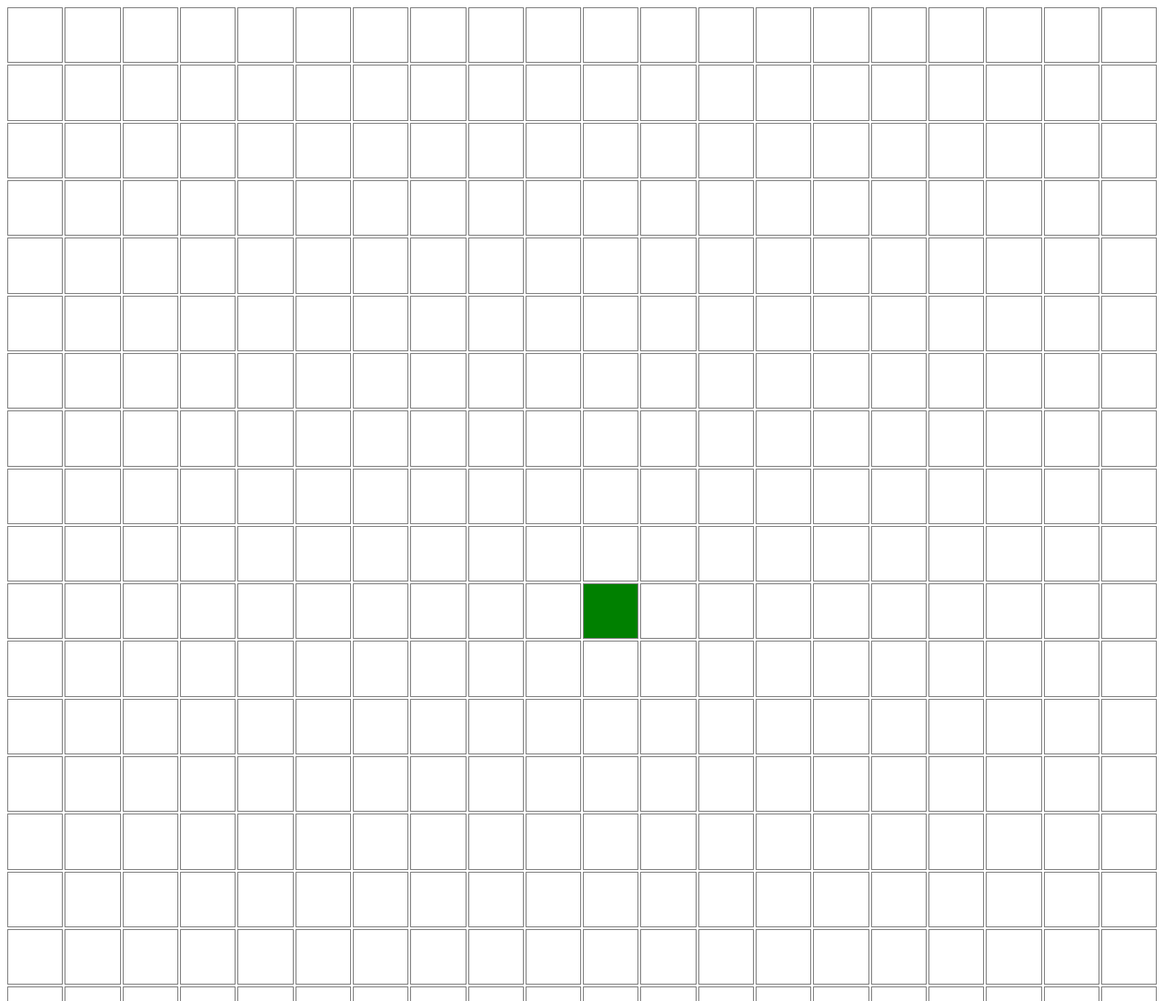
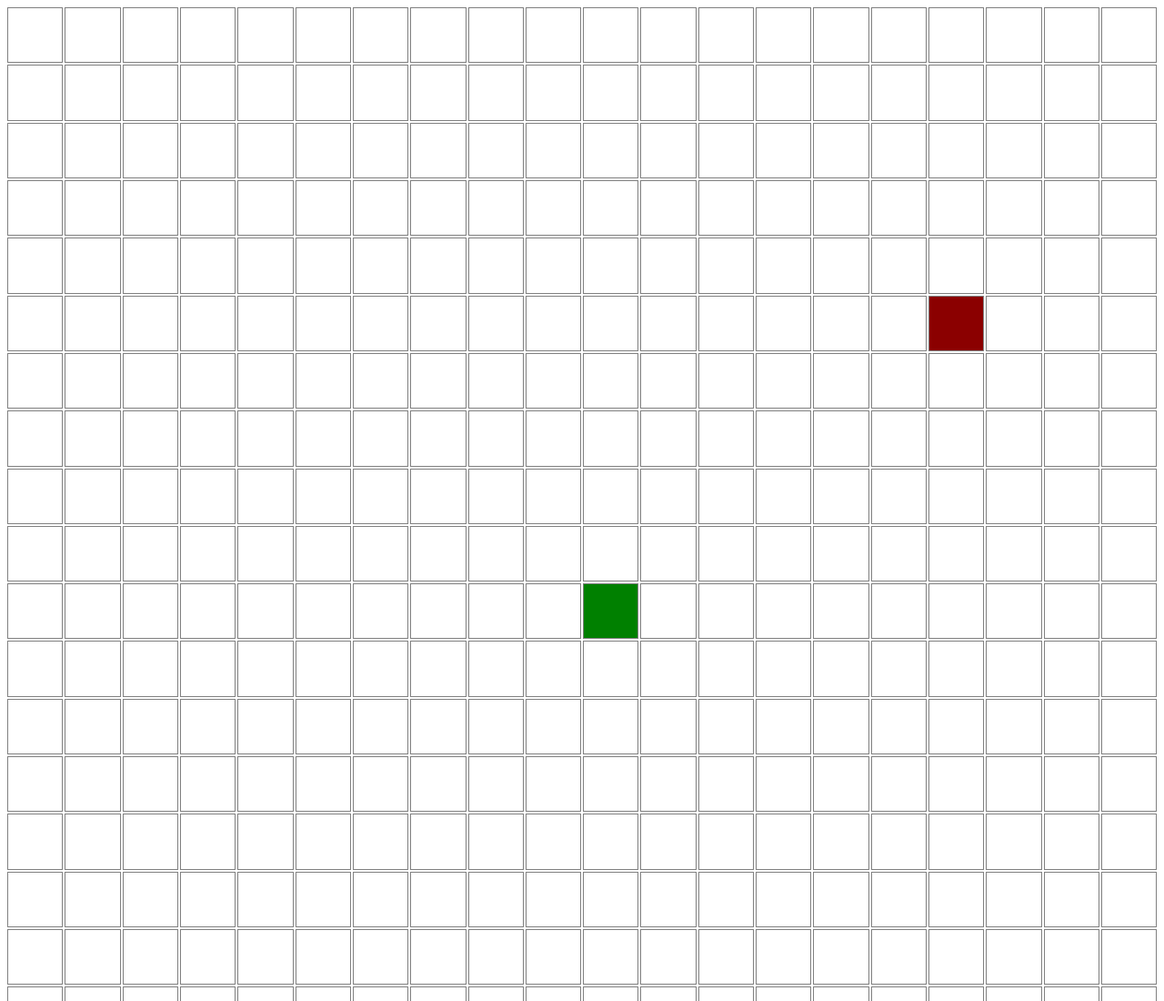
Before and after one commit to orangevolon/kleine-sachen, a website: page snake/index.html in a window 1280 px wide. Shown: the top 1100 px of the page at 91% size. Drawn offline with Linux system fonts and the light colour scheme.

Commit message:
Add food spawning

```diff
--- a/snake/index.css
+++ b/snake/index.css
@@ -22,3 +22,7 @@ body {
 .snake-cell {
   background-color: green;
 }
+
+.food {
+    background-color: darkred;
+}
--- a/snake/index.js
+++ b/snake/index.js
@@ -1,5 +1,12 @@
 const GRID_SIDE = 20;
 const SPEED_MOVE_PER_SECOND = 2;
+
+const oppositeDirections = {
+  up: "down",
+  right: "left",
+  down: "up",
+  left: "right",
+};
 
 const keyDirMap = {
   ArrowUp: "up",
@@ -32,33 +39,70 @@ function createSnake({
   initialDirection = "right",
   onProgress,
   onFail,
+  onFoodSpawn,
 }) {
   let direction = initialDirection;
+  let foodPosition;
+
   const initialHeadIdx = Math.floor(gridSize ** 2 / 2);
   const positions = [initialHeadIdx];
 
+  // Private methods
+  function spawnNewFood() {
+    const oldPosition = foodPosition;
+    const maxPosition = gridSize ** 2 - 1;
+
+    do foodPosition = Math.round(Math.random() * maxPosition);
+    while (isOnSnakeBody(foodPosition));
+
+    onFoodSpawn?.({
+      position: foodPosition,
+      oldPosition,
+    });
+  }
+
+  function isOnSnakeBody(position) {
+    return positions.includes(position);
+  }
+
+  function isOnEdge(position) {
+    if (position % gridSize === gridSize - 1) return "right-edge";
+    if (position % gridSize === 0) return "left-edge";
+    if (position < gridSize) return "top-edge";
+    if (position > (gridSize - 1) * gridSize) return "bottom-edge";
+    return false;
+  }
+
   function getNext(head, direction) {
     switch (direction) {
-      case "right": {
-        if (head % gridSize === gridSize - 1) throw head;
+      case "right":
         return head + 1;
-      }
-      case "left": {
-        if (head % gridSize === 0) throw head;
+      case "left":
         return head - 1;
-      }
-      case "up": {
-        if (head < gridSize) throw head;
+      case "up":
         return head - gridSize;
-      }
-      case "down": {
-        if (head > (gridSize - 1) * gridSize) throw head;
+      case "down":
         return head + gridSize;
     }
   }
+
+  function getNextIfPossible(head, direction) {
+    const next = getNext(head, direction);
+
+    if (isOnSnakeBody(next)) throw head;
+
+    const edge = isOnEdge(head);
+    if (direction === "right" && edge === "right-edge") throw head;
+    if (direction === "left" && edge === "left-edge") throw head;
+    if (direction === "top" && edge === "top-edge") throw head;
+    if (direction === "bottom" && edge === "bottom-edge") throw head;
+
+    return next;
   }
 
+  // Public methods
   function setDirection(newDirection) {
+    if (newDirection === oppositeDirections[direction]) return;
     direction = newDirection;
   }
 
@@ -66,12 +110,22 @@ function createSnake({
     const head = positions[positions.length - 1];
 
     try {
-      const added = getNext(head, direction);
-      positions.push(added);
+      const nextHead = getNextIfPossible(head, direction);
+      positions.push(nextHead);
+
+      if (nextHead === foodPosition) {
+        spawnNewFood();
+
+        return {
+          added: [nextHead],
+          removed: [],
+        };
+      }
+
       const removed = positions.shift();
 
       return {
-        added: [added],
+        added: [nextHead],
         removed: [removed],
       };
     } catch (hit) {
@@ -79,7 +133,7 @@ function createSnake({
     }
   }
 
-  // run the snake
+  function start() {
     const intervalTimeMs = 1000 / speed;
     const interval = setInterval(() => {
       const result = progress();
@@ -92,10 +146,13 @@ function createSnake({
       }
     }, intervalTimeMs);
 
+    spawnNewFood();
+  }
+
   return {
+    positions,
     setDirection,
-    progress,
-    positions,
+    start,
   };
 }
 
@@ -119,6 +176,18 @@ function createFailHandler() {
   };
 }
 
+function createFoodSpawnHandler(cellContainer) {
+  return function handleSpawnFood({ position, oldPosition }) {
+    if (oldPosition) {
+      const oldCell = cellContainer.querySelector(`#cell-${oldPosition}`);
+      oldCell.classList.remove("food");
+    }
+
+    const newCell = cellContainer.querySelector(`#cell-${position}`);
+    newCell.classList.add("food");
+  };
+}
+
 function runGame() {
   const app = document.getElementById("app");
   const cells = createCells(GRID_SIDE);
@@ -129,6 +198,7 @@ function runGame() {
     speed: SPEED_MOVE_PER_SECOND,
     onProgress: createProgressHandler(cells),
     onFail: createFailHandler(),
+    onFoodSpawn: createFoodSpawnHandler(cells),
   });
 
   document.addEventListener("keydown", (event) => {
@@ -136,7 +206,7 @@ function runGame() {
     if (direction) snake.setDirection(direction);
   });
 
-  return { snake, cells };
+  snake.start();
 }
 
 runGame();
```
Lines whose indentation alone changed are shown as unchanged.
